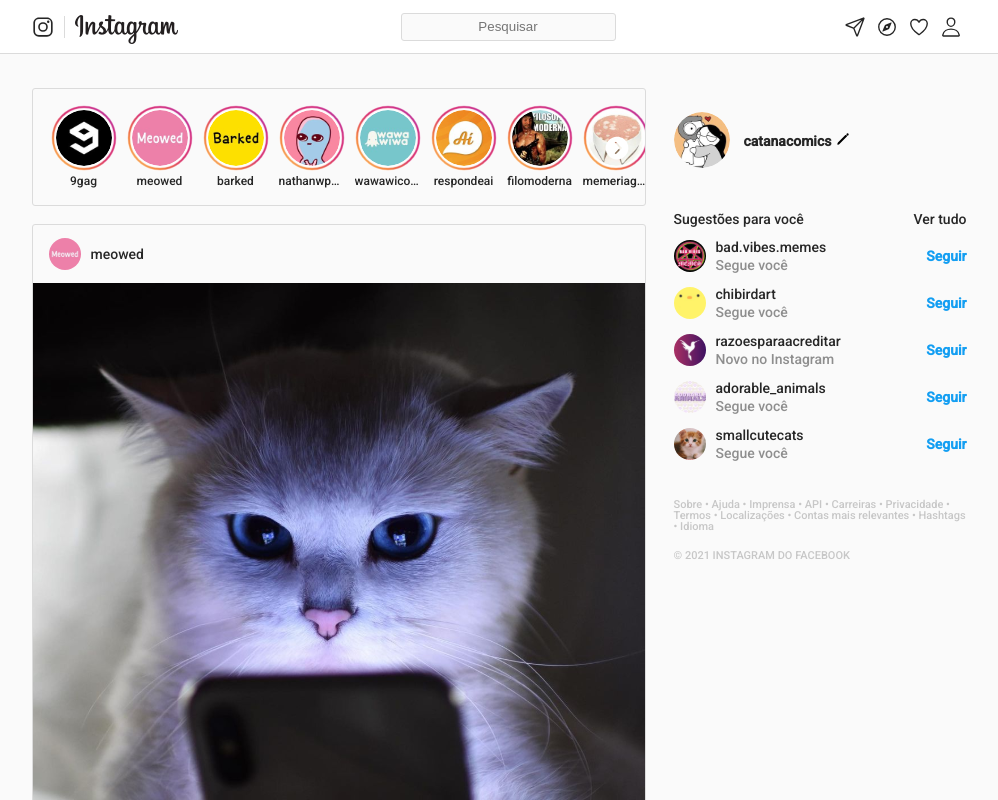
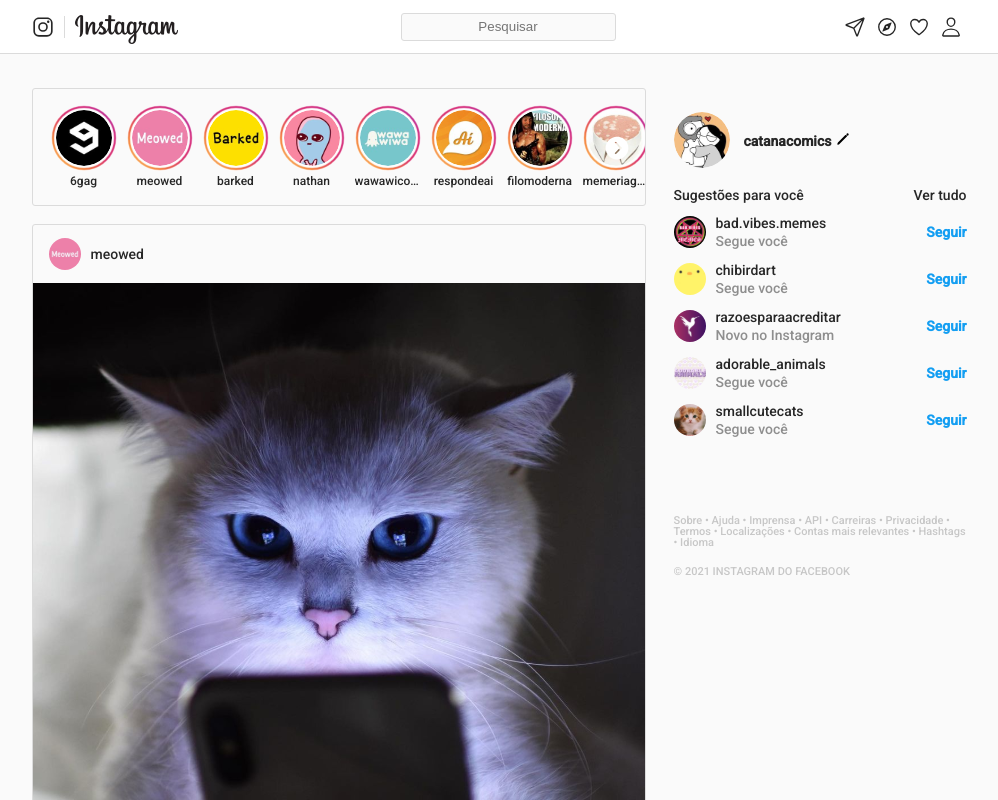
Before and after one commit to gbrielchaves9/projeto7-instagramreact, a React (Create React App) app: page / in a window 1280 px wide. Shown: the top 800 px of the page, without its empty margins (141-1139 px from the left). Built offline with nearby package versions, Linux system fonts and the light colour scheme; some icons are missing.

Commit message:
feito story

```diff
--- a/src/componets/App.js
+++ b/src/componets/App.js
@@ -6,6 +6,8 @@ import Stories from "./Stories"
 import Posts from "./Posts"
 import Sugestoes from "./Sugestoes"
 
+
+
 export default function App() {
     return (
         <>
@@ -13,13 +15,14 @@ export default function App() {
             <div class="corpo">
                 <div class="esquerda">
                     <Corpo />
-                    <Stories />
-                    <Posts/>
+                   <Stories />
+                    <Posts />
                 </div>
                 <div class="sidebar">
+
                     <Usuario />
+                    <Sugestoes />
                     <SideBar />
-                    <Sugestoes/>
 
                 </div>
             </div>
--- a/src/componets/Posts.js
+++ b/src/componets/Posts.js
@@ -30,7 +30,7 @@ export default function Posts() {
 }
 
 
-/*function Filme() {
+/*function Fas() {
 
 
     <div class="posts">
--- a/src/componets/SideBar.js
+++ b/src/componets/SideBar.js
@@ -1,6 +1,14 @@
 export default function SideBar() {
     return (
         <div class="sidebar">
+             <div class="links">
+                Sobre • Ajuda • Imprensa • API • Carreiras • Privacidade • Termos • Localizações • Contas mais relevantes •
+                Hashtags • Idioma
+            </div>
+
+            <div class="copyright">
+                © 2021 INSTAGRAM DO FACEBOOK
+            </div>
         </div>
     )
 }
--- a/src/componets/Stories.js
+++ b/src/componets/Stories.js
@@ -1,78 +1,21 @@
+import Story from "./Story"
 export default function Stories() {
+    const pessoas = [
+        { usuario: "6gag", ft: "assets/img/9gag.svg" },
+        { usuario: "meowed", ft: "assets/img/meowed.svg" },
+        { usuario: "barked", ft: "assets/img/barked.svg" },
+        { usuario: "nathan", ft: "assets/img/nathanwpylestrangeplanet.svg" },
+        { usuario: "wawawicomics", ft: "assets/img/wawawicomics.svg" },
+        { usuario: "respondeai", ft: "assets/img/respondeai.svg" },
+        { usuario: "filomoderna", ft: "assets/img/filomoderna.svg" },
+        { usuario: "memeriagourmet", ft: "assets/img/memeriagourmet.svg" }
+    ]
     return (
         <div class="stories">
-            <div class="story">
-                <div class="imagem">
-                    <img src="assets/img/9gag.svg" alt="9gag" />
-                </div>
-                <div class="usuario">
-                    9gag
-                </div>
-            </div>
-
-            <div class="story">
-                <div class="imagem">
-                    <img src="assets/img/meowed.svg" alt="meowed" />
-                </div>
-                <div class="usuario">
-                    meowed
-                </div>
-            </div>
-
-            <div class="story">
-                <div class="imagem">
-                    <img src="assets/img/barked.svg" alt="barked" />
-                </div>
-                <div class="usuario">
-                    barked
-                </div>
-            </div>
-
-            <div class="story">
-                <div class="imagem">
-                    <img src="assets/img/nathanwpylestrangeplanet.svg" alt="nathanwpylestrangeplanet" />
-                </div>
-                <div class="usuario">
-                    nathanwpylestrangeplanet
-                </div>
-            </div>
-
-            <div class="story">
-                <div class="imagem">
-                    <img src="assets/img/wawawicomics.svg" alt="wawawicomics" />
-                </div>
-                <div class="usuario">
-                    wawawicomics
-                </div>
-            </div>
-
-            <div class="story">
-                <div class="imagem">
-                    <img src="assets/img/respondeai.svg" alt="respondeai" />
-                </div>
-                <div class="usuario">
-                    respondeai
-                </div>
-            </div>
-
-            <div class="story">
-                <div class="imagem">
-                    <img src="assets/img/filomoderna.svg" alt="filomoderna" />
-                </div>
-                <div class="usuario">
-                    filomoderna
-                </div>
-            </div>
-
-            <div class="story">
-                <div class="imagem">
-                    <img src="assets/img/memeriagourmet.svg" alt="memeriagourmet" />
-                </div>
-                <div class="usuario">
-                    memeriagourmet
-                </div>
-            </div>
-
+            {pessoas.map((g) => {
+                return <Story usuario={g.usuario} ft={g.ft}
+                />
+            })}
             <div class="setinha">
                 <ion-icon name="chevron-forward-circle"></ion-icon>
             </div>
--- /dev/null
+++ b/src/componets/Story.js
@@ -0,0 +1,17 @@
+
+
+export default function Story(props) {
+    return (
+
+        <div class="story">
+            <div class="imagem">
+                <img src={props.ft} />
+            </div>
+            <div class="usuario">
+                {props.usuario}
+            </div>
+        </div>
+    )
+
+
+}
--- a/src/componets/Sugestoes.js
+++ b/src/componets/Sugestoes.js
@@ -68,14 +68,7 @@ export default function Sugestoes() {
 
 
 
-            <div class="links">
-                Sobre • Ajuda • Imprensa • API • Carreiras • Privacidade • Termos • Localizações • Contas mais relevantes •
-                Hashtags • Idioma
-            </div>
 
-            <div class="copyright">
-                © 2021 INSTAGRAM DO FACEBOOK
-            </div>
         </div>
 
     )
```
Also changed, not shown: src/componets/Sugestao.js (added).
